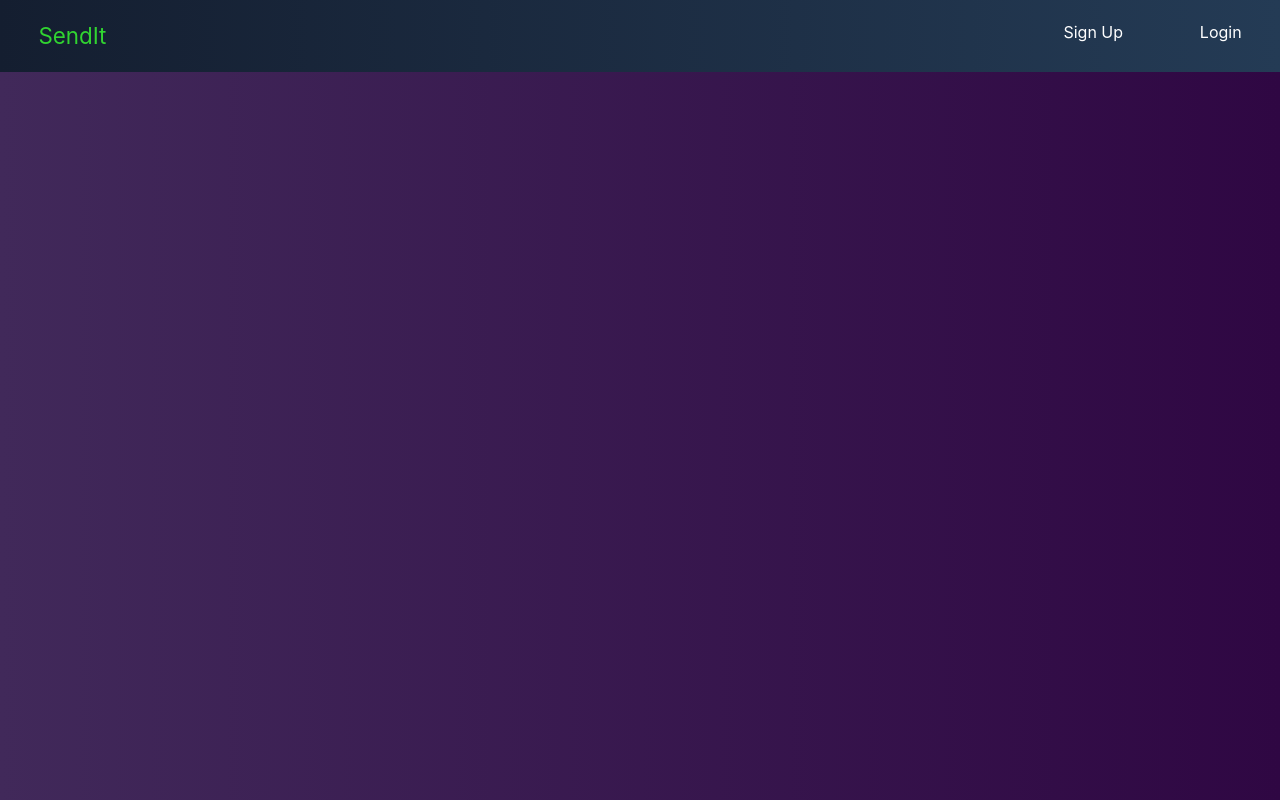
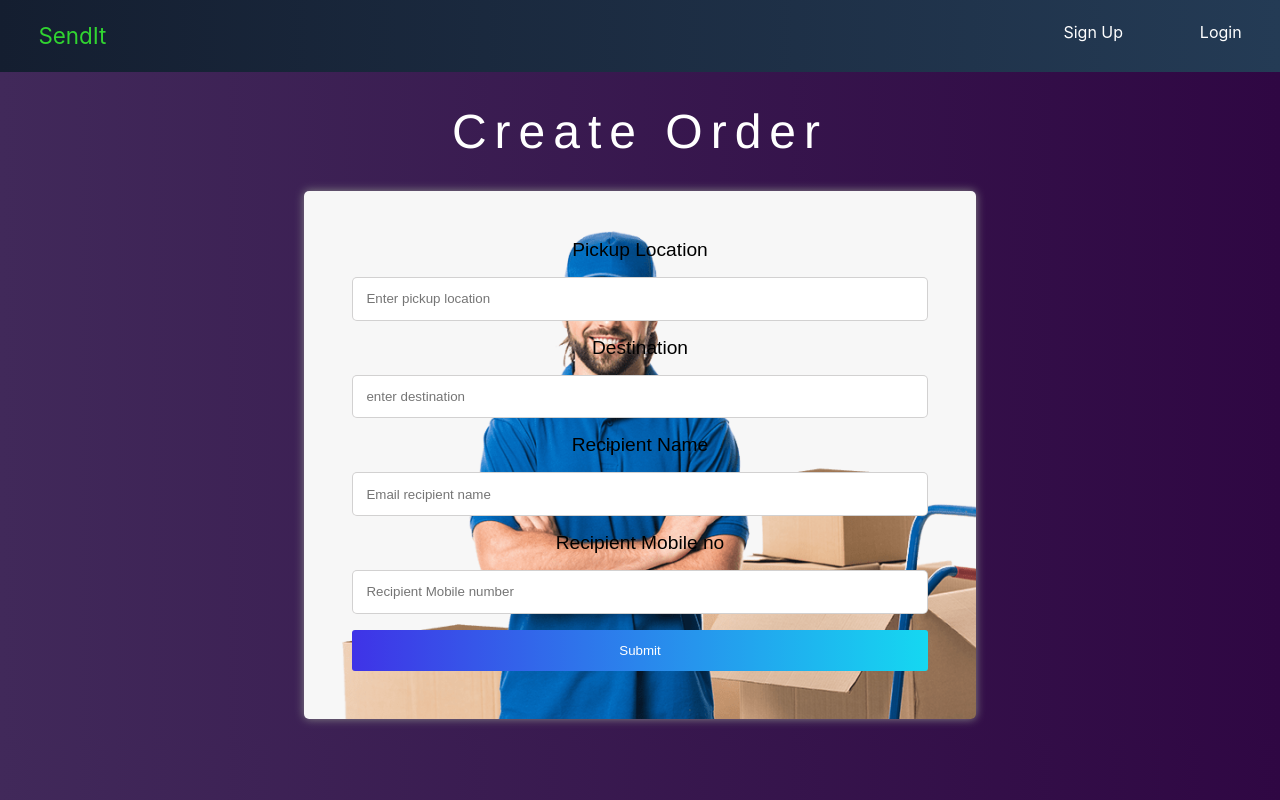
Before and after one commit to CodingJay90/sendIt-reactJs, a React (Create React App) app: page /createParcel in a window 1280 px wide. Built offline with nearby package versions, Linux system fonts and the light colour scheme; no server answers.

Commit message:
create parcel function added

```diff
--- a/src/App.js
+++ b/src/App.js
@@ -4,6 +4,7 @@ import Login from "./components/auth/Login";
 import SignUp from "./components/auth/SignUp";
 import Home from "./components/home/Home";
 import Navbar from "./components/navbar/Navbar";
+import CreateParcel from "./components/parcel/CreateParcel";
 import UserDashboard from "./components/userDashboard/UserDashboard";
 
 function App() {
@@ -16,6 +17,7 @@ function App() {
           <Route path="/userDashboard" component={UserDashboard} />
           <Route path="/login" component={Login} />
           <Route path="/register" component={SignUp} />
+          <Route path="/createParcel" component={CreateParcel} />
         </div>
       </Switch>
     </Router>
--- /dev/null
+++ b/src/components/parcel/CreateParcel.css
@@ -0,0 +1,67 @@
+body {
+  margin: 0;
+  padding: 0;
+}
+
+h1 {
+  text-align: center;
+  font-family: "Helvetica", arial;
+  letter-spacing: 8px;
+  font-size: 3rem;
+  font-weight: 400;
+}
+
+form {
+  padding: 3rem;
+  background: #fff;
+  width: 45%;
+  margin: 1.5rem auto;
+  box-shadow: 0 0 10px #888;
+  border-radius: 5px;
+  background: url(../../images/delivery_man.png);
+}
+
+label {
+  display: block;
+  font-size: 1.2rem;
+  font-weight: 200;
+  color: #000;
+  font-family: arial;
+}
+
+form input {
+  padding: 1em;
+  margin: 1rem auto;
+  width: 95%;
+  border: 1px solid #cecdcde8;
+  border-radius: 5px;
+}
+
+form input:focus {
+  outline-color: hsla(0, 0%, 30%, 0.863);
+}
+
+button {
+  padding: 1em;
+  border: blue;
+  cursor: pointer;
+  border-radius: 3px;
+  color: #fff;
+  width: 100%;
+  background: linear-gradient(90deg, #3f33e7, #15d8f1);
+}
+
+button:hover {
+  filter: brightness(130%);
+}
+
+.password-error-field,
+.email-error-field {
+  color: #e46a6a;
+  font-family: arial;
+  text-align: center;
+}
+
+.hide {
+  display: none;
+}
--- /dev/null
+++ b/src/components/parcel/CreateParcel.js
@@ -0,0 +1,93 @@
+import React, { useState } from "react";
+import { useHistory } from "react-router-dom";
+import { toast } from "react-toastify";
+import "react-toastify/dist/ReactToastify.css";
+import "./CreateParcel.css";
+
+const CreateParcel = () => {
+  toast.configure();
+  const history = useHistory();
+  const user_id = localStorage.getItem("currentUserId");
+  const [value, setValue] = useState({
+    recipient_name: "",
+    recipient_phone_no: "",
+    destination: "",
+    pickup_location: "",
+  });
+  const onChange = (e) =>
+    setValue({ ...value, [e.target.name]: e.target.value });
+
+  const handleSubmit = (e) => {
+    e.preventDefault();
+
+    fetch("/parcels", {
+      method: "POST",
+      body: JSON.stringify({
+        user_id,
+        pickup_location: value.pickup_location,
+        destination: value.destination,
+        recipient_name: value.recipient_name,
+        recipient_phone_no: value.recipient_phone_no,
+      }),
+      headers: {
+        "Content-type": "Application/json",
+        "x-access-token": localStorage.getItem("token"),
+      },
+    })
+      .then((res) => res.json())
+      .then((data) => {
+        console.log(data);
+        if (data.success) {
+          toast.success(data.msg);
+          setTimeout(() => history.push("/userDashBoard"), 3001);
+        } else {
+          data.errors.map((err) => {
+            toast.error(err.msg);
+          });
+        }
+      })
+      .catch((err) => {
+        console.log(err);
+      });
+  };
+  return (
+    <>
+      <div class="form">
+        <h1>Create Order</h1>
+        <form onSubmit={handleSubmit}>
+          <label for="pickup_location">Pickup Location</label>
+          <input
+            type="text"
+            name="pickup_location"
+            placeholder="Enter pickup location"
+            onChange={onChange}
+          />
+          <label for="destination">Destination</label>
+          <input
+            type="text"
+            name="destination"
+            placeholder="enter destination"
+            onChange={onChange}
+          />
+          <label for="recipient_name">Recipient Name</label>
+          <input
+            type="text"
+            name="recipient_name"
+            placeholder="Email recipient name"
+            onChange={onChange}
+          />
+          <label for="recipient_phone_no">Recipient Mobile no</label>
+          <input
+            type="text"
+            name="recipient_phone_no"
+            placeholder="Recipient Mobile number"
+            onChange={onChange}
+          />
+          <button>Submit</button>
+        </form>
+      </div>
+    </>
+  );
+};
+
+export default CreateParcel;
--- a/src/components/userDashboard/UserDashboard.js
+++ b/src/components/userDashboard/UserDashboard.js
@@ -27,7 +27,7 @@ const UserDashboard = () => {
         .then((res) => res.json())
         .then((data) => {
           setItem(data);
-          console.log(item);
+          console.log(data);
         });
     }
   }, [history]);
@@ -37,7 +37,9 @@ const UserDashboard = () => {
       <div className="container">
         <div className="hero">
           <h1>Dashboard</h1>
-          <Link className="btn">Create Order</Link>
+          <Link to="/createParcel" className="btn">
+            Create Order
+          </Link>
         </div>
 
         <div className="details">
@@ -46,7 +48,7 @@ const UserDashboard = () => {
         <h2>Orders</h2>
         <div className="orders-layer">
           <div className="orders">
-            {item > 0
+            {item.length > 0
               ? item.map((i) => {
                   return <Orders item={i} />;
                 })
```
